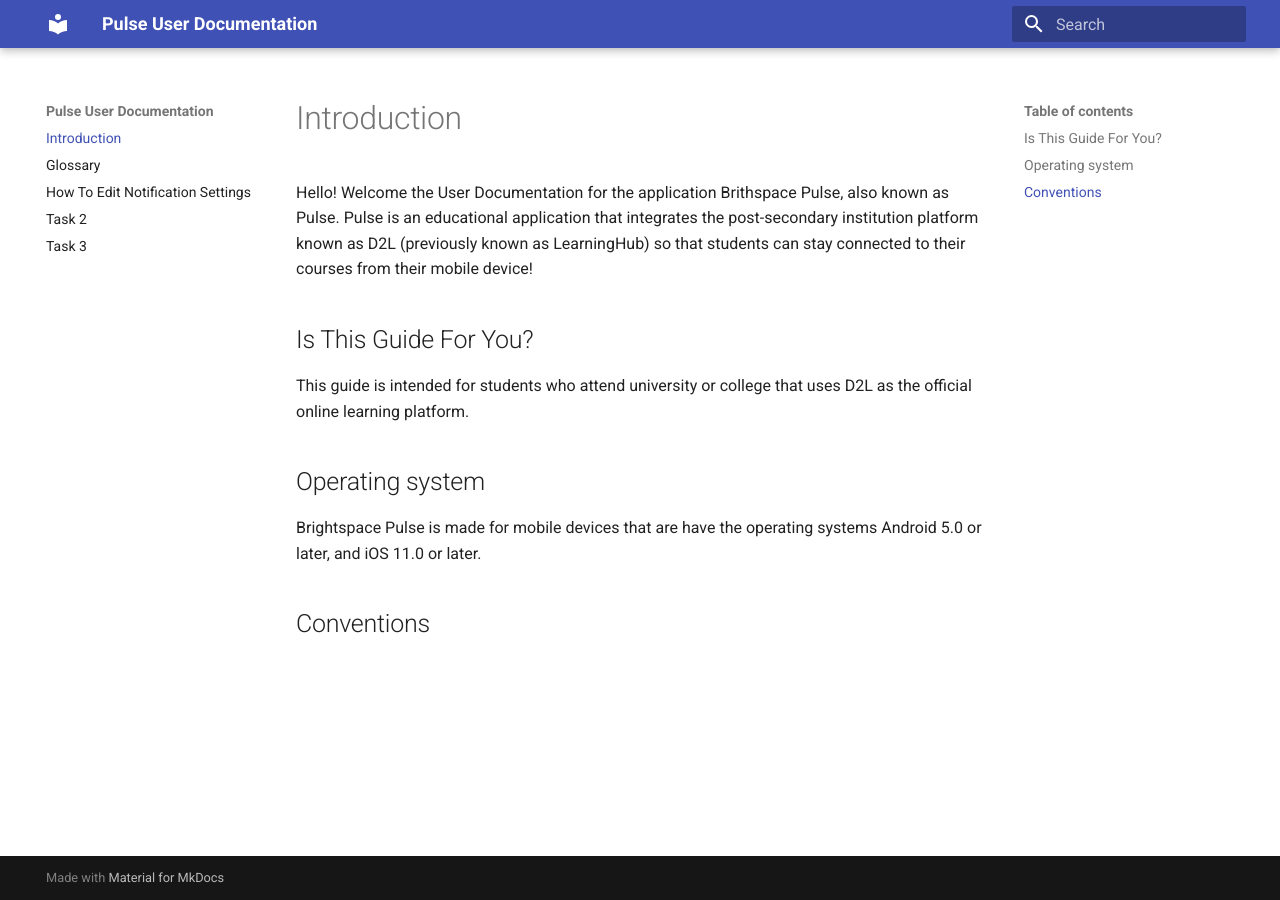
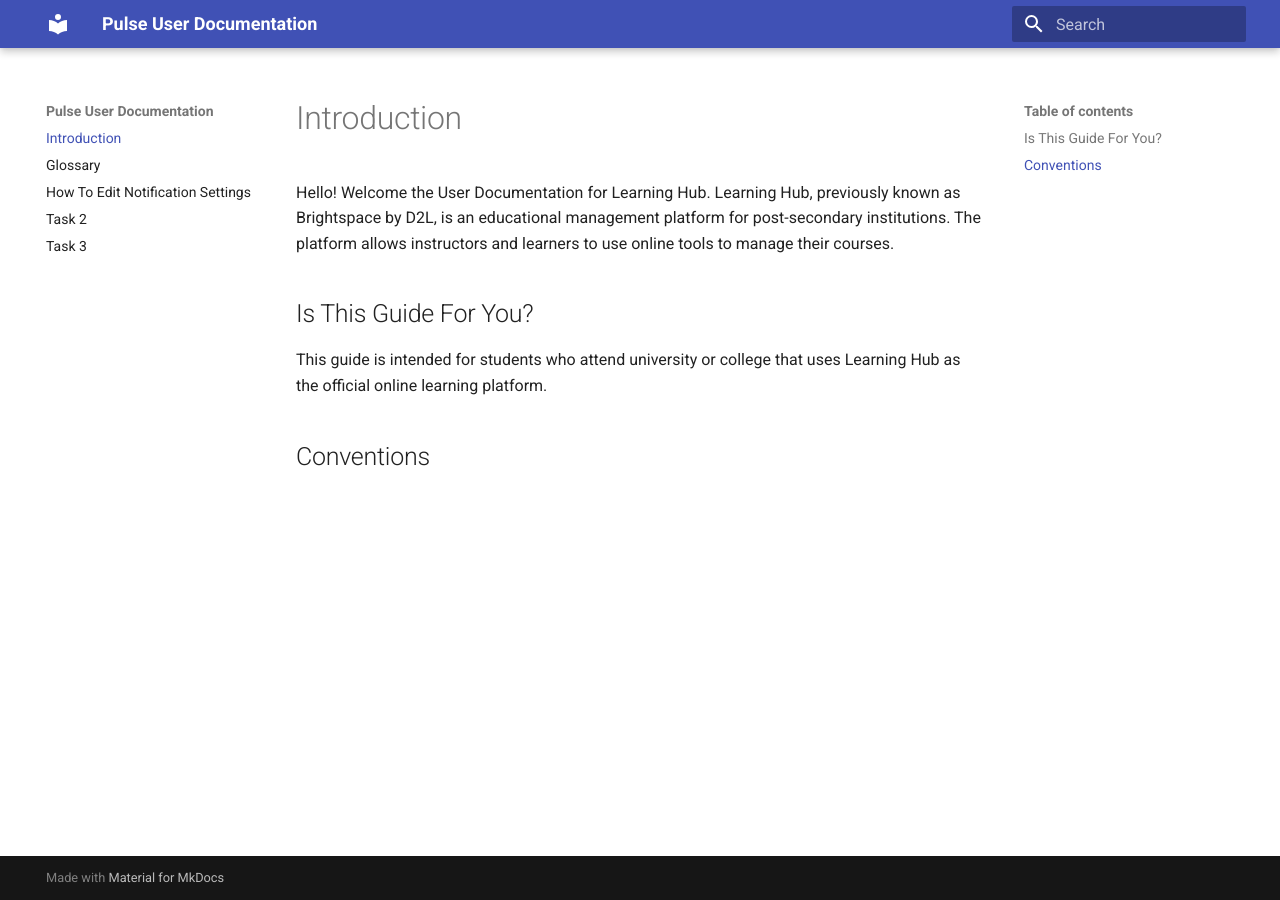
Before and after one commit to jaason-shi/learning-hub-user-documentation, an MkDocs documentation site: the page built from docs/index.md, in a window 1280 px wide. Built offline with MkDocs 1.6.1 and Material for MkDocs 9.7.7, drawn with Linux system fonts in a browser that asks for light colours.

Commit message:
modify the introduction contents for Learning Hub

```diff
--- a/docs/index.md
+++ b/docs/index.md
@@ -1,11 +1,12 @@
 # Introduction
 
-Hello! Welcome the User Documentation for the application Brithspace Pulse, also known as Pulse. Pulse is an educational application that integrates the post-secondary institution platform known as D2L (previously known as LearningHub) so that students can stay connected to their courses from their mobile device!
+Hello! Welcome the User Documentation for Learning Hub. Learning Hub, previously known as Brightspace by D2L, is an educational management platform for post-secondary institutions. The platform allows instructors and learners to use online tools to manage their courses.
 
 ## Is This Guide For You?
-This guide is intended for students who attend university or college that uses D2L as the official online learning platform.
 
-##  Operating system
-Brightspace Pulse is made for mobile devices that are have the operating systems Android 5.0 or later, and iOS 11.0 or later.
+This guide is intended for students who attend university or college that uses Learning Hub as the official online learning platform.
+
+<!-- ##  Operating system
+Brightspace Pulse is made for mobile devices that are have the operating systems Android 5.0 or later, and iOS 11.0 or later. -->
 
 ## Conventions
```
